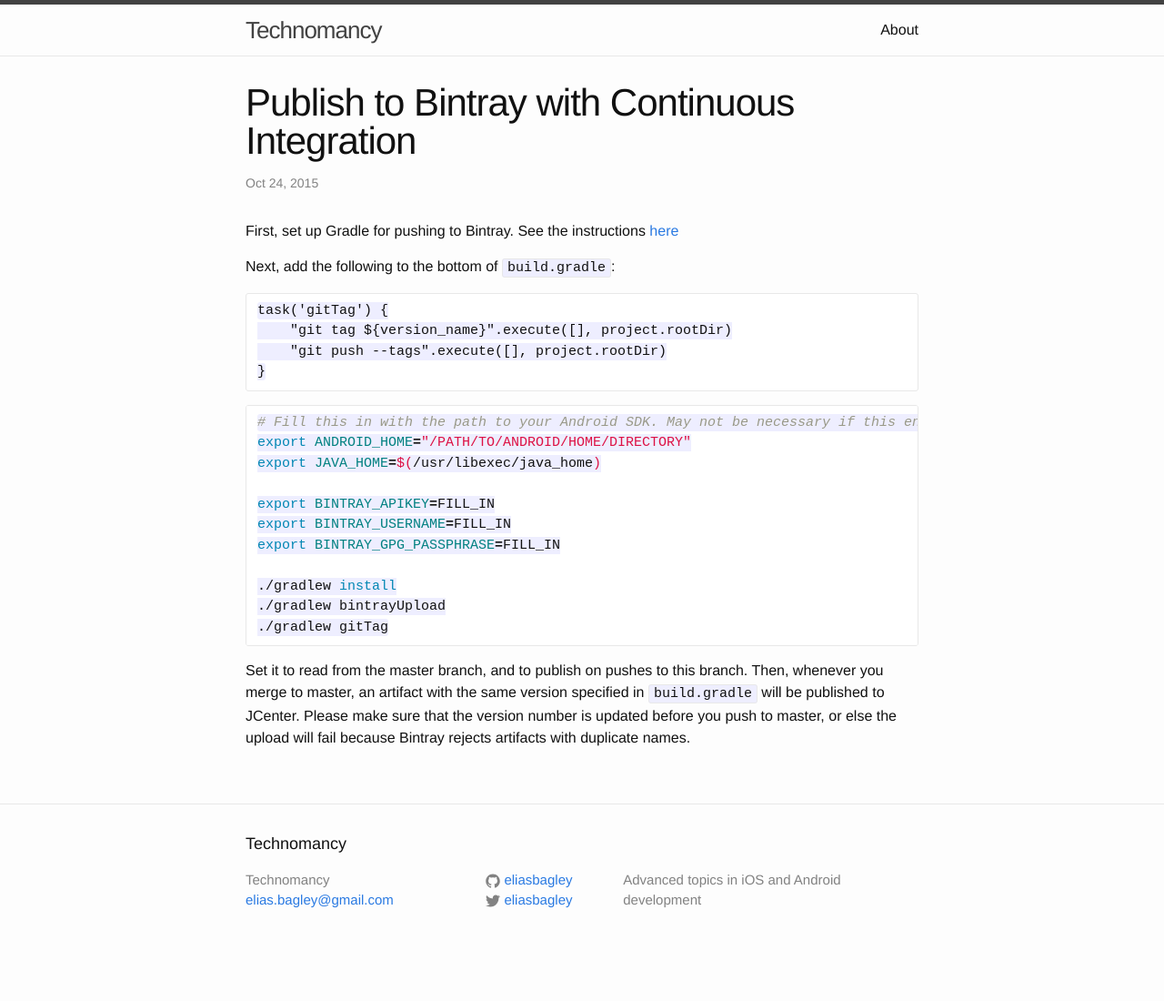
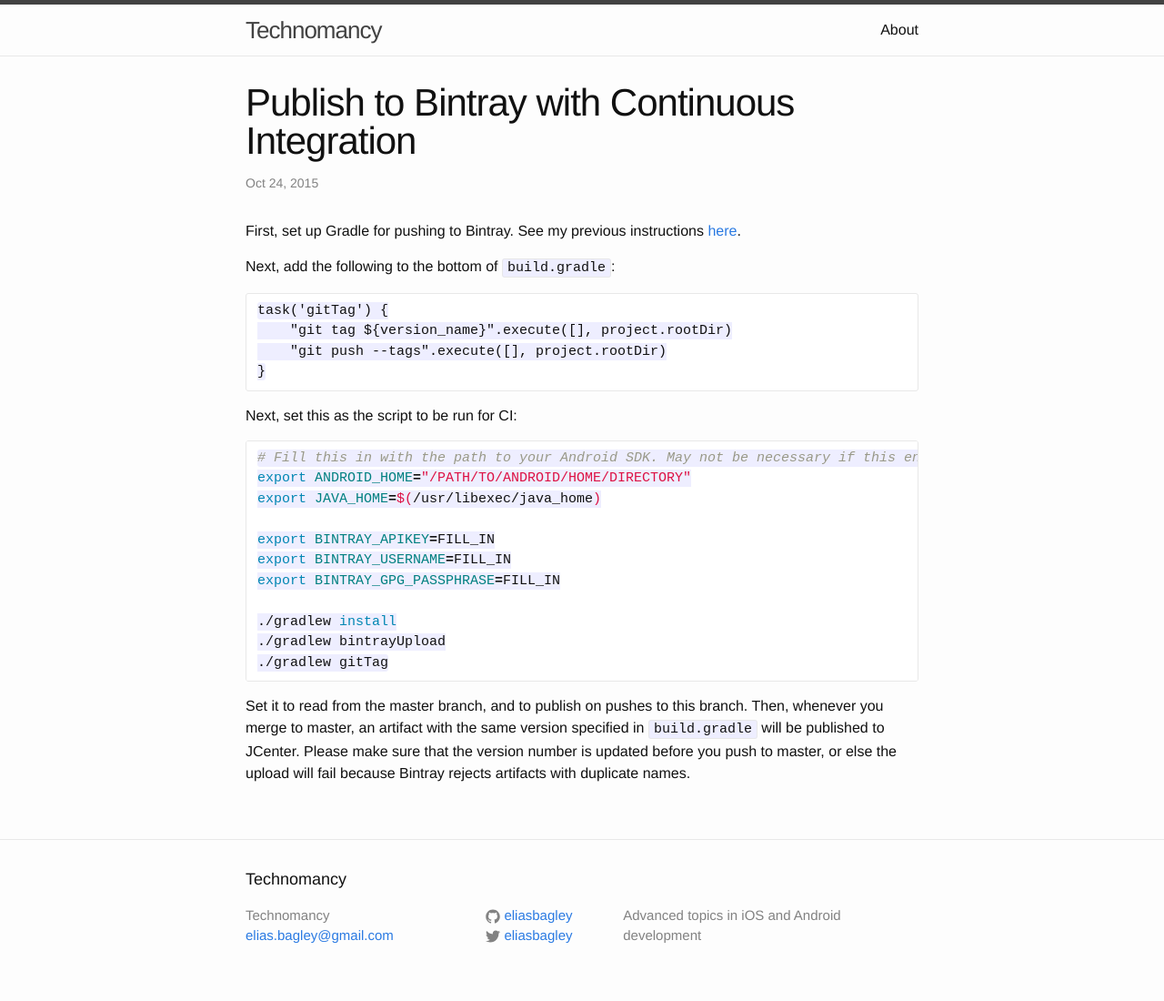
Before and after one commit to eliasbagley/eliasbagley.github.io, a Jekyll site: the page built from _posts/2015-10-24-bintray-ci.markdown, in a window 1280 px wide. Shown: the whole page at 91% size. Built offline with Jekyll 4.4.1, drawn with Linux system fonts in a browser that asks for light colours; Markdown is read by kramdown in place of the engine named in the settings; comment, search, counter and statistics services are not loaded; before the commit the page ends 1061 px from its top, so only the background shows below that.

Commit message:
Update bintray ci article

````diff
--- a/_posts/2015-10-24-bintray-ci.markdown
+++ b/_posts/2015-10-24-bintray-ci.markdown
@@ -6,7 +6,7 @@ comments: true
 categories: Android
 ---
 
-First, set up Gradle for pushing to Bintray. See the instructions [here][bintray-setup-link]
+First, set up Gradle for pushing to Bintray. See my previous instructions [here][bintray-setup-link].
 
 Next, add the following to the bottom of `build.gradle`:
 
@@ -16,6 +16,8 @@ task('gitTag') {
     "git push --tags".execute([], project.rootDir)
 }
 ```
+
+Next, set this as the script to be run for CI:
 
 ```bash
 # Fill this in with the path to your Android SDK. May not be necessary if this environment variable is already populated
````
